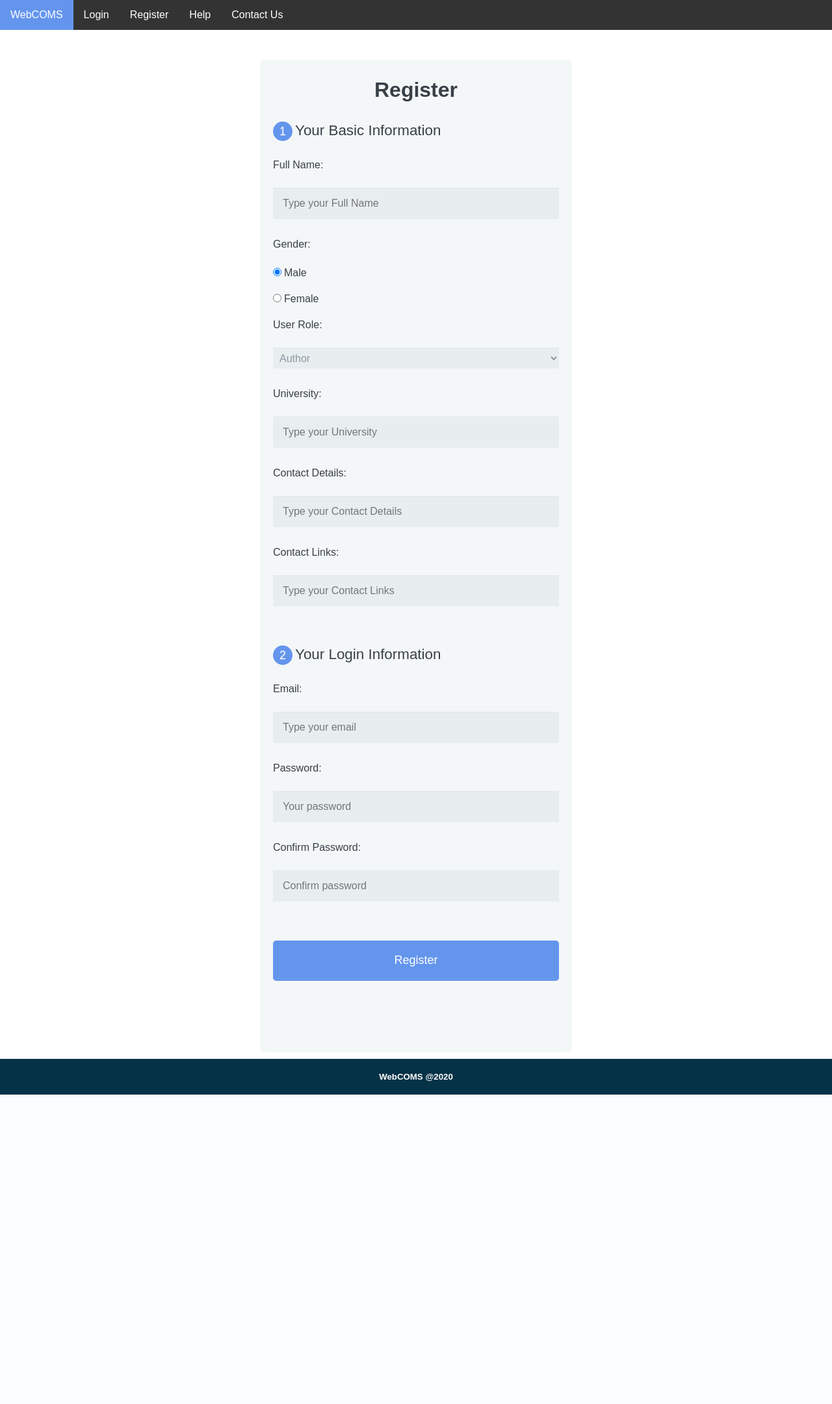
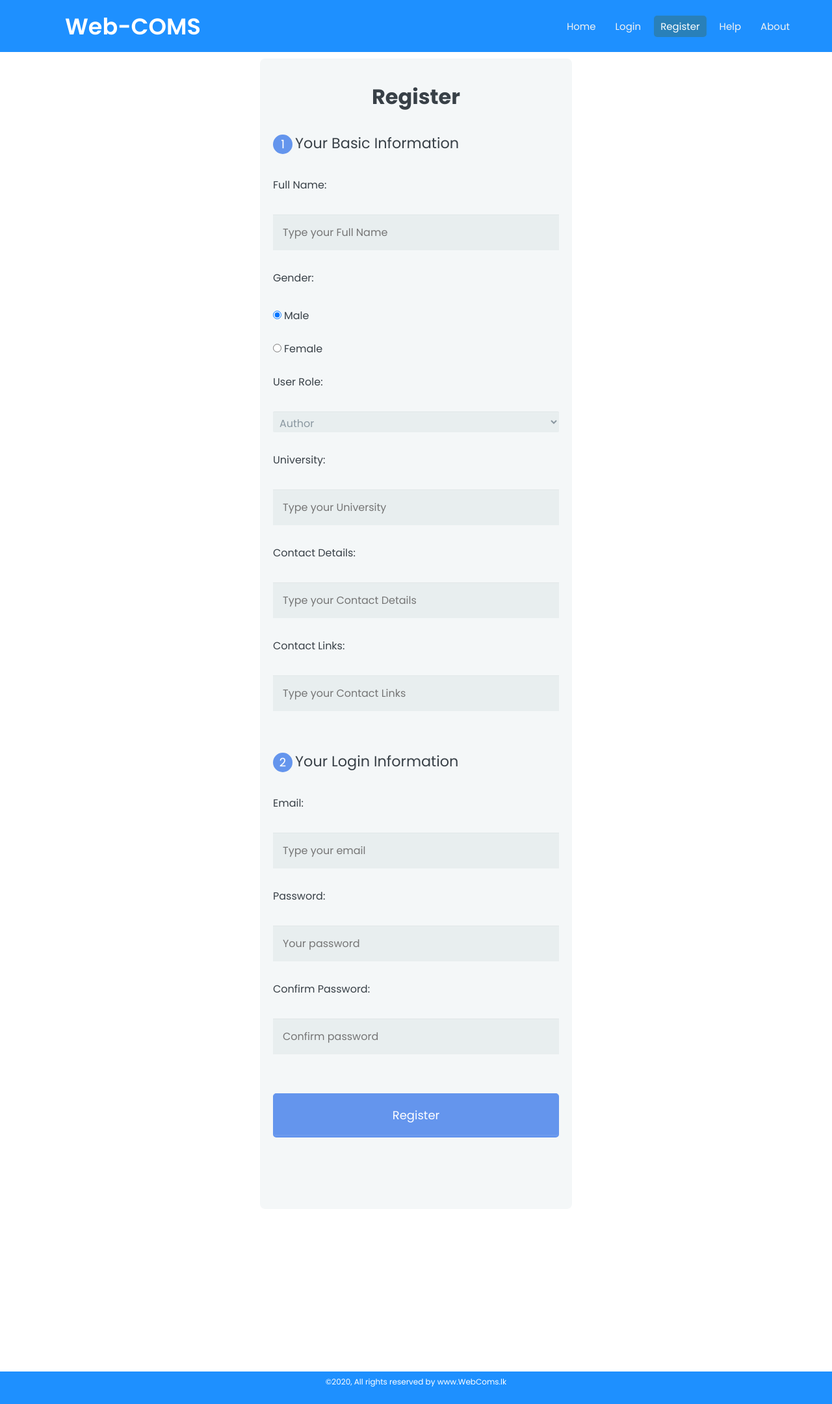
Before and after one commit to Sasini2020/webcoms-conference-mangement-system, a PHP site: page /register.php in a window 1280 px wide. Shown: the whole page at 65% size. Before the commit the page ends 1684 px from the top, so only its background shows below. Run offline with PHP 8.4, Linux system fonts and the light colour scheme; some libraries are stand-ins or nearby versions.

Commit message:
Finished styling Registration Page

```diff
--- a/register.php
+++ b/register.php
@@ -7,114 +7,36 @@
 	<head>
 		<title>Registration</title>
 
-		<link rel="stylesheet" href="css/main_style.css">
+		<link rel="stylesheet" href="css/nav_footer_styles.css">
 		<!-- <link rel="stylesheet" href="css/sty.css"> -->
-		<link rel="stylesheet" href="css/style_footer.css">
 		<link rel="stylesheet" href="css/reg_form_style.css">
+		<script src="https://kit.fontawesome.com/a076d05399.js"></script>
+		<meta name="viewport" content="width=device-width, initial-scale=1.0">
 
-		<!--<link rel="stylesheet" href="css/sty.css">
-		<link rel="stylesheet" href="css/styleNavbar.css">
 
-		<style>
-			body {
-			margin: 0;
-			}
-
-			ul {
-			list-style-type: none;
-			margin: 0;
-			padding: 0;
-			width: 25%;
-			background-color: #f1f1f1;
-			position: fixed;
-			height: 100%;
-			overflow: auto;
-			}
-
-			li a {
-			display: block;
-			color: #000;
-			padding: 8px 16px;
-			text-decoration: none;
-			}
-
-			li a.active {
-			background-color: #6495ED;
-			color: white;
-			}
-
-			li a:hover:not(.active) {
-			background-color: #555;
-			color: white;
-			}
-		</style>
-		-->
 </head>
 
 <body>
 
 	<!--Navigation bar -->
 	<nav>
-		<ul>
-		<li><a class="active" href="index.php">WebCOMS</a></li>
-			<li><a href="login.php">Login</a></li>
-			<li><a href="register.php">Register</a></li>
-			<li><a href="help.php">Help</a></li>
-			<li><a href="contactUs.php">Contact Us</a></li>
-		</ul>
-		<br /><br />
-	</nav>
+    <div class="logo">Web-COMS</div>
+      <input type="checkbox" id="click">
+            <label for="click" class="menu-btn">
+              <i class="fas fa-bars"></i>
+            </label>
+      <ul>
+        <li><a href="index.php">Home</a></li>
+        <li><a href="login.php">Login</a></li>
+        <li><a class="active" href="register.php">Register</a></li>
+        <li><a href="help.php">Help</a></li>
+        <li><a href="About.php">About</a></li>
 
+      </ul>
+    </nav>
 	<!--Registration form-->
 	<div id="main-wrapper">
-		<!-- <center>
-			<h2>Registration Form</br><br><br></h2>
-		</center>
 
-		<form class="myform" action="register.php"method="post">
-			<label for="fname"><b>Full Name:</b></label><br>
-			<input id="fname" name="fullname" type="text" class="inputvalues" placeholder="Type your Full Name" required/><br>
-
-			<label><b>Gender:</b></label>
-			<input id="Gmale" type="radio" class="radiobtns" name="gender" value="male" checked required>
-			<label for="Gmale">Male</label>
-			<input id="GFemale" type="radio" class="radiobtns" name="gender" value="female" required>
-			<label for="GFemale">Female</label><br>
-
-			<label for="actor"><b>User Role: </b></label>
-				<select id="actor" class="" name="usertype">
-					<option value="Author">Author</option>
-					<option value="Reviewer">Reviewer</option>
-					<option value="TrackChair">Track Chair</option>
-					<option value="PublicationChair">Publication Chair</option>
-				</select><br>
-
-			<label for="Email"><b>Email:</b></label><br>
-			<input id="Email" name="email" type="text" class="inputvalues" placeholder="Type your email" required/><br>
-
-			<label for="University"><b>University:</b></label><br>
-			<input id="University" name="University" type="text" class="inputvalues" placeholder="Type your University" required/><br>
-
-			<label for="ContactDetails"><b>Contact Details:</b></label><br>
-			<input id="ContactDetails" name="ContactDetails" type="text" class="inputvalues" placeholder="Type your Contact Details" required/><br>
-
-			<label for="ContactLinks"><b>Contact Links:</b></label><br>
-			<input id="ContactLinks" name="ContactLinks" type="text" class="inputvalues" placeholder="Type your Contact Links" required/><br>
-
-			<label for="passW"><b>Password:</b></label><br>
-			<input id="passW" name="password" type="password" class="inputvalues" placeholder="Your password" required/><br>
-
-			<label for="CpassW"><b>Confirm Password:</b></label><br>
-			<input id="CpassW" name="cpassword" type="password" class="inputvalues" placeholder="Confirm password" required/><br>
-
-			<input name="submit_btn" type="submit" id="signup_btn" value="Sign Up"/><br>
-			Here is a comment<a href="index.php"><input type="button" id="back_btn" value="Back"/></a>-->
-		<!-- </form> -->
-
-		<!-- <center>
-			<h2>Registration Form</br><br><br></h2>
-		</center>
-	 -->
 		<form action="register.php"method="post">
 
 			<br><h1>Register</h1>
@@ -158,7 +80,7 @@
 			<input id="CpassW" name="cpassword" type="password" class="inputvalues" placeholder="Confirm password" required/><br>
 		</fieldset>
 
-			<button name="submit_btn" type="submit" id="signup_btn" value="Sign Up">Register</button<br>
+			<button name="submit_btn" type="submit" id="signup_btn" value="Sign Up">Register</button><br>
 			<!--<a href="index.php"><input type="button" id="back_btn" value="Back"/></a>-->
 		</form>
 
@@ -247,8 +169,10 @@
 			}
 		?>
 	</div>
+<!-- Footer section -->
+<div class="footer">
+            <p>&copy;2020, All rights reserved by www.WebComs.lk</p>
+        </div>
+</body>
 
-	<h5 style="color:white; padding:20px; margin:0; text-align:center; background-color:#063247">WebCOMS @2020</h5>
-
-</body>
 </html>
```
